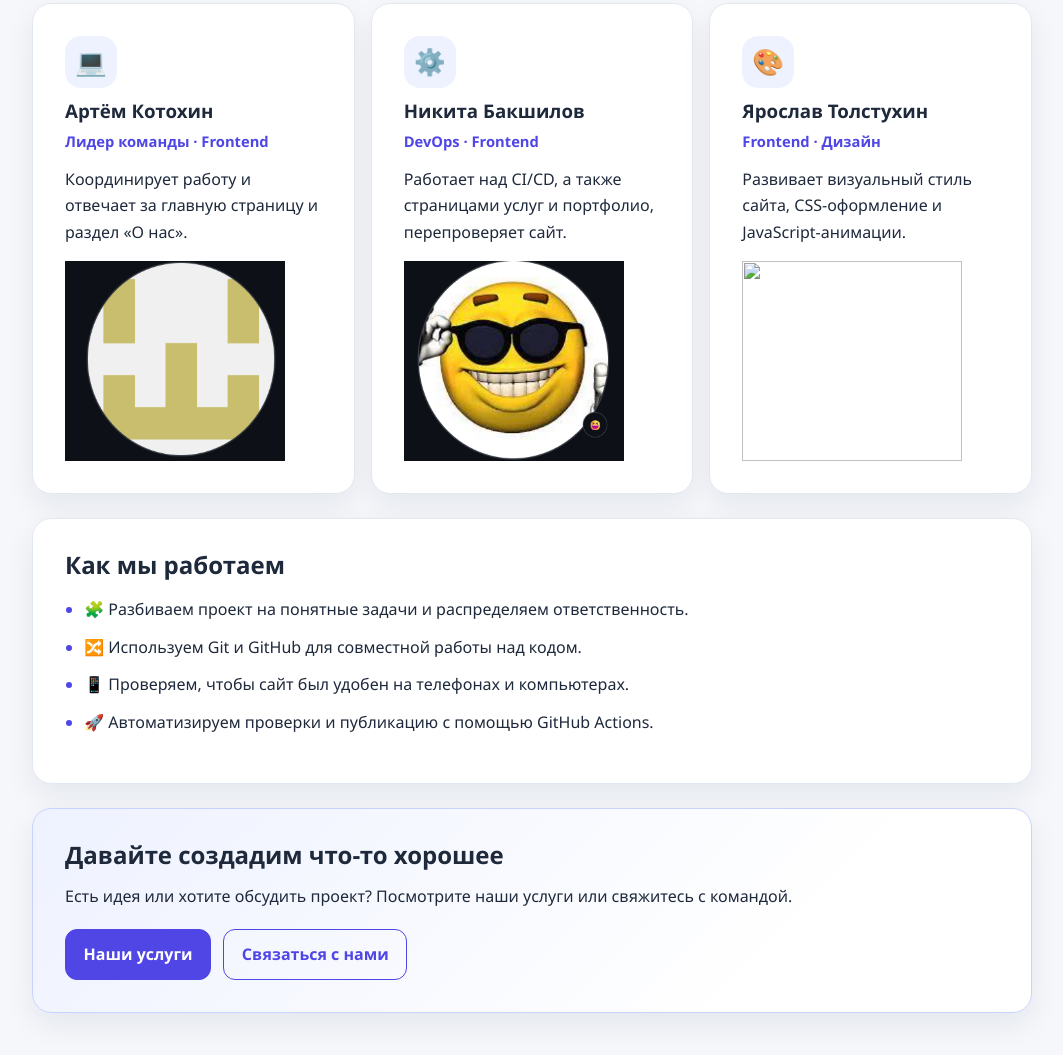
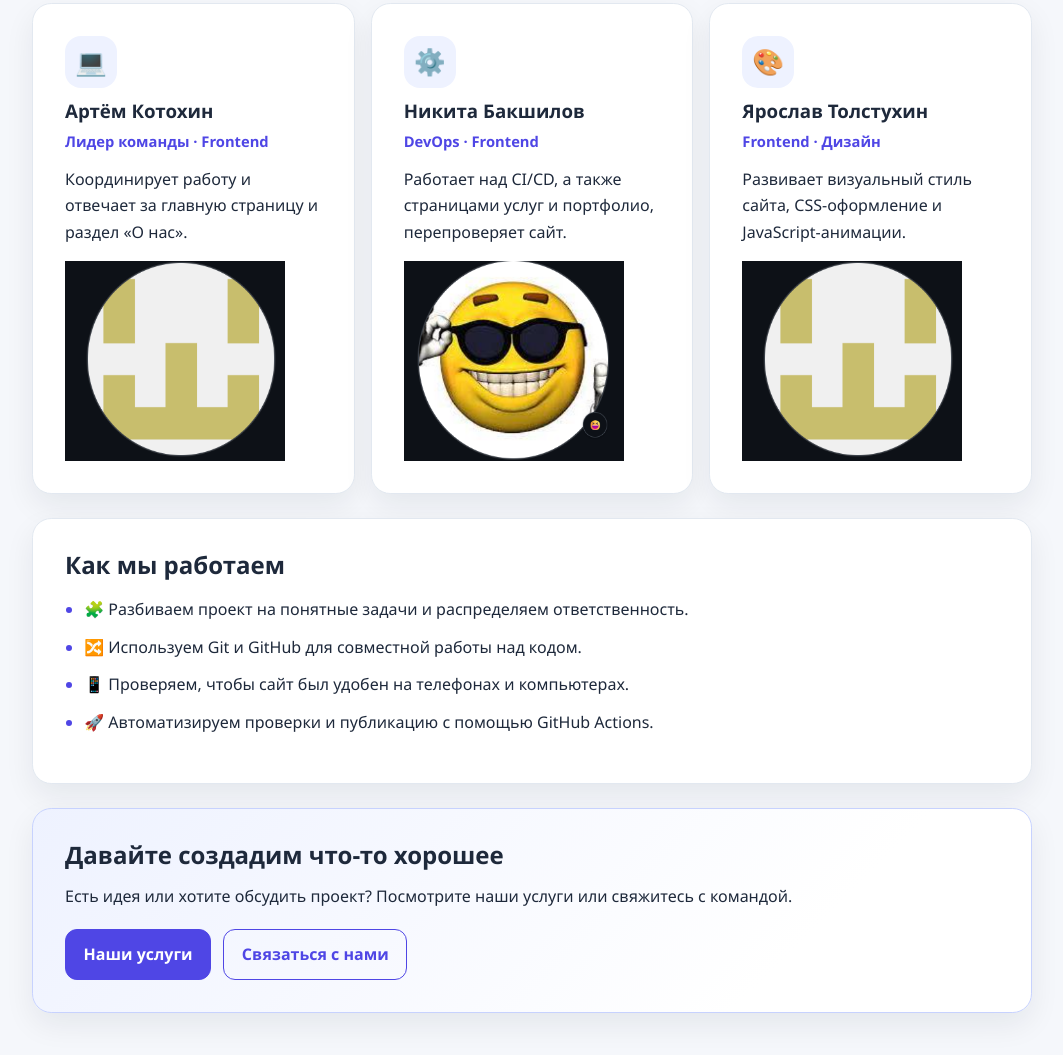
Before and after one commit to kotokhin98-netizen/Teame-Gum, a plain HTML site: page about.html in a window 1280 px wide. Shown: the part 825-1880 px from the top of the page, without its empty margins (108-1171 px from the left). Drawn offline with Linux system fonts and the light colour scheme.

Commit message:
Update about.html

```diff
--- a/about.html
+++ b/about.html
@@ -57,7 +57,7 @@
                     <h3>Ярослав Толстухин</h3>
                     <p class="team-role">Frontend · Дизайн</p>
                     <p>Развивает визуальный стиль сайта, CSS-оформление и JavaScript-анимации.</p>
-                    <img class="card-main" src="./blob/main/Artem.png">
+                    <img class="card-main" src="Artem.png">
                 </article>
             </div>
         </section>
```
